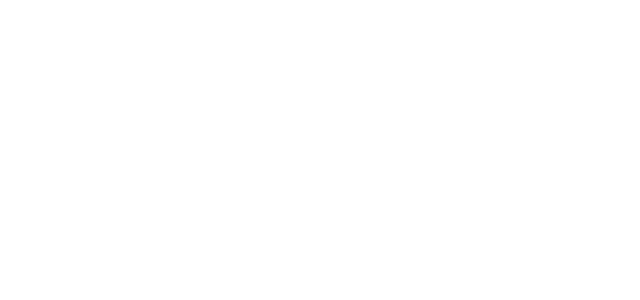
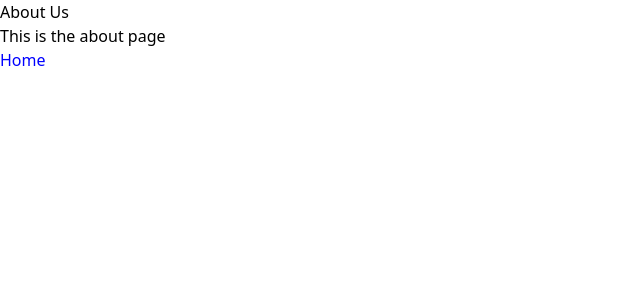
Before and after one commit to sinaRh99/next-intl-test-app, a Next.js app: page /en/about in a window 1280 px wide. Before the commit this address had no page. Shown: the top 300 px of the page, without its empty margins (0-640 px from the left). Built offline with nearby package versions, Linux system fonts and the light colour scheme.

Commit message:
experiment translating and static rendering with locale

```diff
--- a/messages/en.json
+++ b/messages/en.json
@@ -1,6 +1,10 @@
 {
   "HomePage": {
     "title": "Welcome to the Home Page",
-    "description": "This is the home page of our application."
+    "description": "About this page"
+  },
+  "AboutPage": {
+    "title": "About Us",
+    "description": "This is the about page"
   }
 }
--- a/messages/fa.json
+++ b/messages/fa.json
@@ -1,6 +1,10 @@
 {
   "HomePage": {
     "title": "به صفحه اصلی خوش آمدید",
-    "description": "این صفحه اصلی برنامه ما است."
+    "description": "درباره این صفحه"
+  },
+  "AboutPage": {
+    "title": "درباره ما",
+    "description": "این صفحه درباره ما است"
   }
 }
--- a/src/app/[[...locale]]/page.tsx
+++ /dev/null
@@ -1,3 +0,0 @@
-export default function Home() {
-  return <div>yooo</div>;
-}
--- /dev/null
+++ b/src/app/[locale]/about/page.tsx
@@ -0,0 +1,17 @@
+import { getTranslations } from "next-intl/server";
+import { Link } from "@/i18n/navigation";
+
+export default async function about() {
+  const t = await getTranslations("AboutPage");
+
+  return (
+    <div>
+      <h1>{t("title")}</h1>
+      <h1>{t("description")}</h1>
+
+      <Link href="/" locale="fa" style={{ color: "blue" }}>
+        Home
+      </Link>
+    </div>
+  );
+}
--- a/src/app/[[...locale]]/layout.tsx
+++ b/src/app/[locale]/layout.tsx
@@ -4,6 +4,7 @@
 import { Geist, Geist_Mono } from "next/font/google";
 import "../globals.css";
 import { notFound } from "next/navigation";
+import { setRequestLocale } from "next-intl/server";
 
 const geistSans = Geist({
   variable: "--font-geist-sans",
@@ -20,21 +21,29 @@
   description: "Generated by create next app",
 };
 
+export function generateStaticParams() {
+  return routing.locales.map((locale) => ({
+    locale,
+  }));
+}
+
 export default async function RootLayout({
   children,
   params,
 }: Readonly<{
   children: React.ReactNode;
-  params: Promise<{ locale?: string[] }>;
+  params: Promise<{ locale: string }>;
 }>) {
   const { locale } = await params;
 
-  if (!locale || locale.length > 1 || !hasLocale(routing.locales, locale[0])) {
+  if (!hasLocale(routing.locales, locale)) {
     notFound();
   }
 
+  setRequestLocale(locale);
+
   return (
-    <html lang={locale[0]}>
+    <html lang={locale}>
       <body
         className={`${geistSans.variable} ${geistMono.variable} antialiased`}
       >
--- /dev/null
+++ b/src/app/[locale]/page.tsx
@@ -0,0 +1,25 @@
+import { setRequestLocale } from "next-intl/server";
+import { Link } from "@/i18n/navigation";
+import { use } from "react";
+import { useTranslations } from "next-intl";
+
+export default function Home({
+  params,
+}: {
+  params: Promise<{ locale: string }>;
+}) {
+  const { locale } = use(params);
+
+  setRequestLocale(locale);
+
+  const t = useTranslations("HomePage");
+  return (
+    <div>
+      <h1>{t("title")}</h1>
+      <h3>{t("description")}</h3>
+      <Link href="/about" locale="en" style={{ color: "blue" }}>
+        About us
+      </Link>
+    </div>
+  );
+}
--- a/src/i18n/routing.ts
+++ b/src/i18n/routing.ts
@@ -6,4 +6,6 @@
 
   // The default locale. used when no locale is specified in the URL.
   defaultLocale: "en",
+
+  localePrefix: "as-needed",
 });
```
